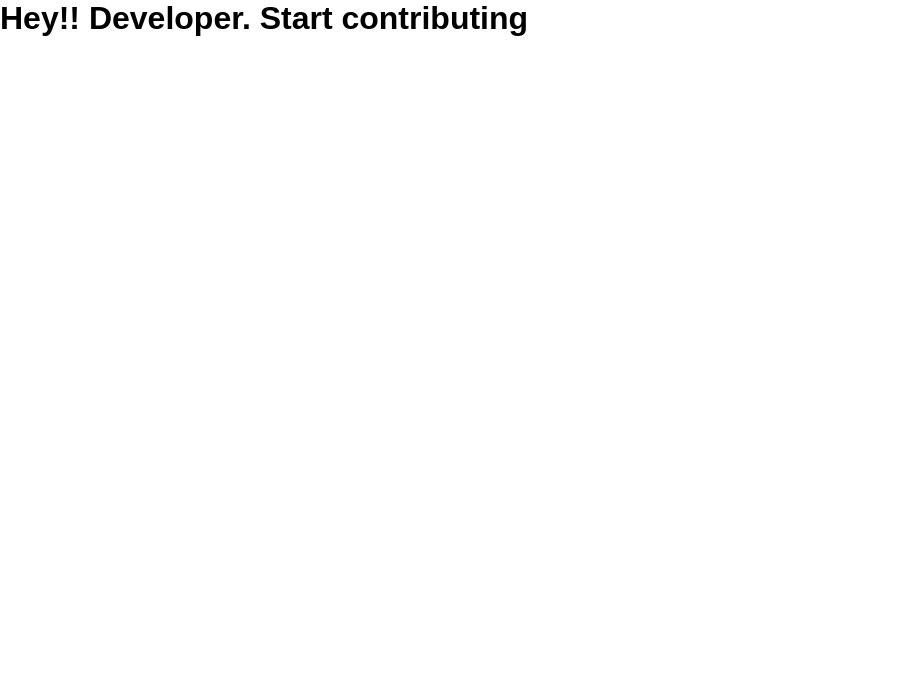
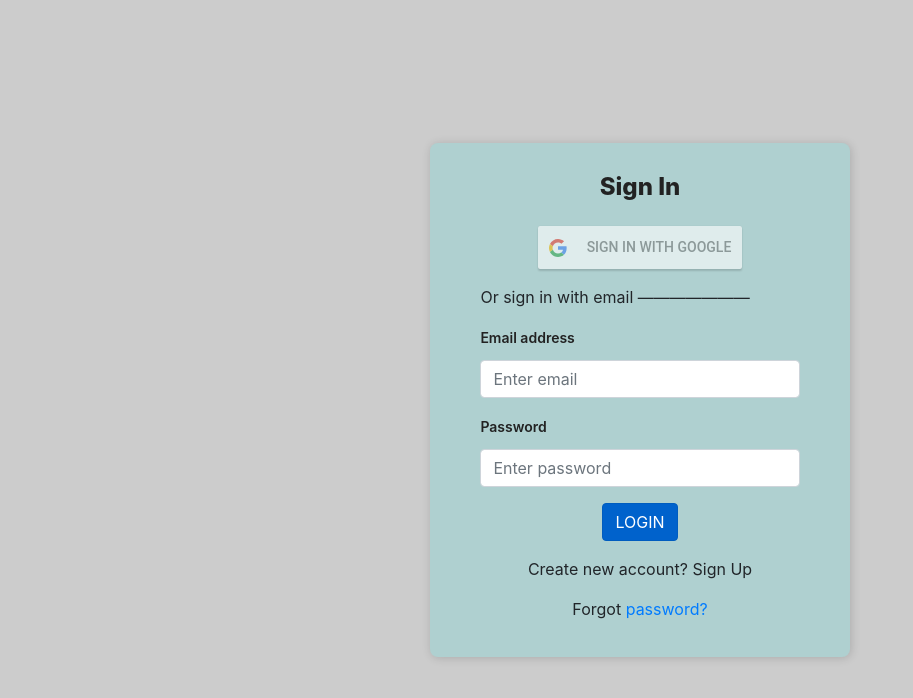
Before and after one commit to Tanisha-creator/earn_side_money, a React (Create React App) app in the folder earn_side_money/: page /auth in a window 1280 px wide. Shown: the top 698 px of the page, without its empty margins (0-913 px from the left). Built offline with nearby package versions, Linux system fonts and the light colour scheme; no server answers.

Commit message:
added login-signup page

```diff
--- a/earn_side_money/package.json
+++ b/earn_side_money/package.json
@@ -8,6 +8,8 @@
     "@testing-library/user-event": "^13.5.0",
     "react": "^18.2.0",
     "react-dom": "^18.2.0",
+    "react-google-login": "^5.2.2",
+    "react-router-dom": "^6.3.0",
     "react-scripts": "5.0.1",
     "web-vitals": "^2.1.4"
   },
--- a/earn_side_money/public/index.html
+++ b/earn_side_money/public/index.html
@@ -9,9 +9,24 @@
       content="Web site created using create-react-app"
     />
     <title>Earn Side Money</title>
+    <link rel="stylesheet" href="https://stackpath.bootstrapcdn.com/bootstrap/4.1.0/css/bootstrap.min.css"
+integrity="sha384-9gVQ4dYFwwWSjIDZnLEWnxCjeSWFphJiwGPXr1jddIhOegiu1FwO5qRGvFXOdJZ4"
+crossorigin="anonymous">
   </head>
   <body>
     <noscript>You need to enable JavaScript to run this app.</noscript>
     <div id="root"></div>
+
+    <script src="https://code.jquery.com/jquery-3.3.1.slim.min.js"
+integrity="sha384-q8i/X+965DzO0rT7abK41JStQIAqVgRVzpbzo5smXKp4YfRvH+8abtTE1Pi6jizo"
+crossorigin="anonymous"></script>
+
+<script src="https://cdnjs.cloudflare.com/ajax/libs/popper.js/1.14.0/umd/popper.min.js"
+integrity="sha384-cs/chFZiN24E4KMATLdqdvsezGxaGsi4hLGOzlXwp5UZB1LY//20VyM2taTB4QvJ"
+crossorigin="anonymous"></script>
+
+<script src="https://stackpath.bootstrapcdn.com/bootstrap/4.1.0/js/bootstrap.min.js"
+integrity="sha384-uefMccjFJAIv6A+rW+L4AHf99KvxDjWSu1z9VI8SKNVmz4sk7buKt/6v9KI65qnm"
+crossorigin="anonymous"></script>
   </body>
 </html>
--- a/earn_side_money/src/index.js
+++ b/earn_side_money/src/index.js
@@ -1,10 +1,10 @@
 import React from 'react';
 import ReactDOM from 'react-dom/client';
-import App from './App';
+import Login from './loginPage/Login';
 
 const root = ReactDOM.createRoot(document.getElementById('root'));
 root.render(
   <React.StrictMode>
-    <App />
+    <Login />
   </React.StrictMode>
 );
--- /dev/null
+++ b/earn_side_money/src/loginPage/Auth.js
@@ -0,0 +1,128 @@
+import React, { useState } from "react"
+import GoogleLogin from "react-google-login"
+
+export default function (props) {
+  let [authMode, setAuthMode] = useState("signin")
+
+  const changeAuthMode = () => {
+    setAuthMode(authMode === "signin" ? "signup" : "signin")
+  }
+
+  if (authMode === "signin") {
+    return (
+      <div className="Auth-form-container">
+        <form className="Auth-form">
+          <div className="Auth-form-content">
+            <h3 className="Auth-form-title">Sign In</h3>
+            <div className="google-login">
+              <GoogleLogin
+              clientId={process.env.REACT_APP_GOOGLE_CLIENT_ID}
+              buttonText="SIGN IN WITH GOOGLE"
+              /*onSuccess={handleLogin}
+              onFailure={handleFailure}*/
+              >
+              </GoogleLogin>
+            </div>
+            <div className="text">
+              Or sign in with email ———————
+            </div>
+            <div className="form-group mt-3">
+              <label>Email address</label>
+              <input
+                type="email"
+                className="form-control mt-1"
+                placeholder="Enter email"
+              />
+            </div>
+            <div className="form-group mt-3">
+              <label>Password</label>
+              <input
+                type="password"
+                className="form-control mt-1"
+                placeholder="Enter password"
+              />
+            </div>
+            <div className="login-button d-grid gap-2 mt-3 mb-3">
+              <button type="button" class="btn btn-primary active" data-bs-toggle="button" aria-pressed="true">
+                LOGIN
+                </button>
+            </div>
+            <p className="text-center">Create new account?{" "}
+            <span className="link-primary" onClick={changeAuthMode}>
+                Sign Up
+              </span>
+              </p>
+            <p className="text-center mt-2">
+              Forgot <a href="#">password?</a>
+            </p>
+          </div>
+        </form>
+      </div>
+    )
+  }
+
+  return (
+    <div className="Auth-form-container">
+      <form className="Auth-form">
+        <div className="Auth-form-content">
+          <h3 className="Auth-form-title">Sign Up</h3>
+          <div className="google-login">
+              <GoogleLogin
+              clientId={process.env.REACT_APP_GOOGLE_CLIENT_ID}
+              buttonText="SIGN UP WITH GOOGLE"
+              /*onSuccess={handleLogin}
+              onFailure={handleFailure}*/
+              >
+              </GoogleLogin>
+            </div>
+            <div className="text">
+              Or sign up with email ———————
+            </div>
+          <div className="form-group mt-3">
+            <label>Full Name</label>
+            <input
+              type="text"
+              className="form-control mt-1"
+              placeholder="e.g Tanisha Kindo"
+            />
+          </div>
+          <div className="form-group mt-3">
+            <label>Username</label>
+            <input
+              type="text"
+              className="form-control mt-1"
+              placeholder="e.g tanishakindo"
+            />
+          </div>
+          <div className="form-group mt-3">
+            <label>Email ID</label>
+            <input
+              type="email"
+              className="form-control mt-1"
+              placeholder="Email Address"
+            />
+          </div>
+          <div className="form-group mt-3">
+            <label>Create Password</label>
+            <input
+              type="password"
+              className="form-control mt-1"
+              placeholder="Password"
+            />
+          </div>
+          <div className="login-button d-grid gap-2 mt-3 mb-3">
+              <button type="button" class="btn btn-primary active" data-bs-toggle="button" aria-pressed="true">
+                SIGN UP
+                </button>
+            </div>
+          <div className="text-center">
+            Already registered?{" "}
+            <span className="link-primary" onClick={changeAuthMode}>
+              Login
+            </span>
+          </div>
+        </div>
+      </form>
+    </div>
+  )
+}
--- /dev/null
+++ b/earn_side_money/src/loginPage/Login.css
@@ -0,0 +1,49 @@
+
+  .Auth-form-container {
+    background-color: #CCCCCC;
+    display: flex;
+    justify-content: center;
+    align-items: center;
+    width: 100vw;
+    height: 100vh;
+  }
+
+  .Auth-form {
+    width: 420px;
+    box-shadow: rgb(0 0 0 / 16%) 1px 1px 10px;
+    padding-top: 30px;
+    padding-bottom: 20px;
+    border-radius: 8px;
+    background-color: #AFD0D0;;
+  }
+
+  .Auth-form-content {
+    padding-left: 12%;
+    padding-right: 12%;
+  }
+
+  .Auth-form-title {
+    text-align: center;
+    margin-bottom: 1em;
+    font-size: 24px;
+    color: rgb(34, 34, 34);
+    font-weight: 800;
+  }
+
+  label {
+    font-size: 14px;
+    font-weight: 600;
+    color: rgb(34, 34, 34);
+  }
+
+  .login-button {
+    width: 100%;
+    display: flex;
+    justify-content: center;
+  }
+
+  .google-login{
+    display: flex;
+    justify-content: center;
+    padding-bottom: 16px;
+  }
--- /dev/null
+++ b/earn_side_money/src/loginPage/Login.js
@@ -0,0 +1,15 @@
+import Auth from './Auth'
+import { BrowserRouter, Routes, Route } from "react-router-dom"
+import "./Login.css"
+
+function Login() {
+    return (
+      <BrowserRouter>
+        <Routes>
+          <Route path="/auth" element={<Auth />} />
+        </Routes>
+      </BrowserRouter>
+    )
+  }
+
+  export default Login
```
Also changed, not shown: 1 other file (tests, documents, lock files or other folders).
